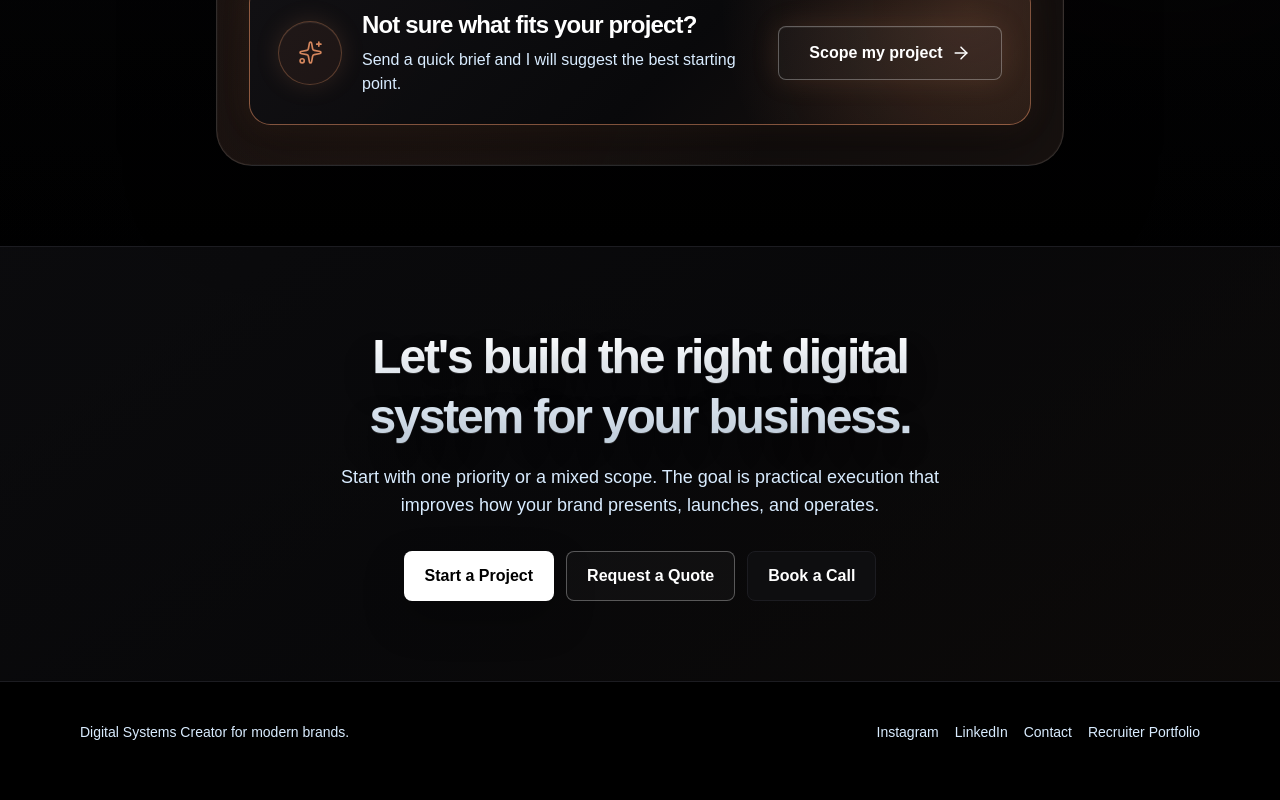
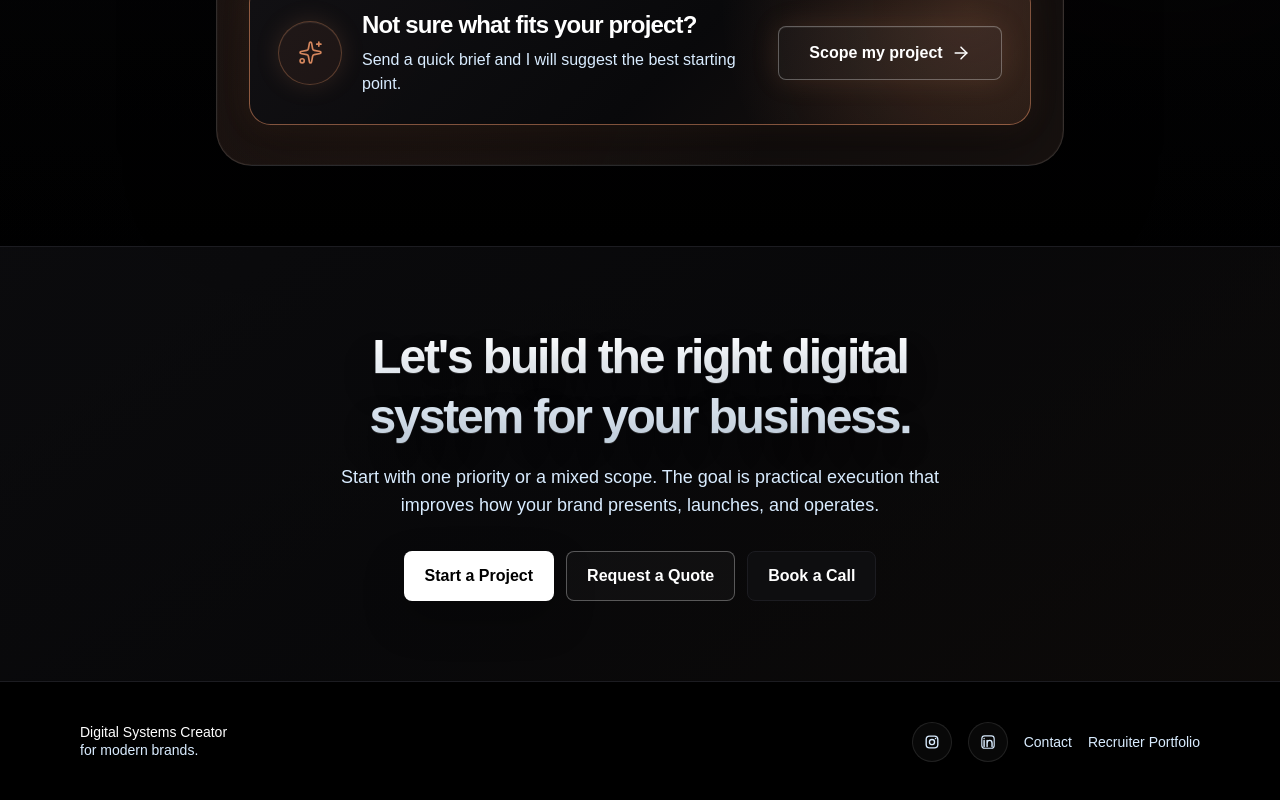
Before and after one commit to pharmazeus/videoStudio_portfolio, a React (Vite) app: page / in a window 1280 px wide. Shown: the part 8654-9454 px from the top of the page. Built offline with nearby package versions, Linux system fonts and the light colour scheme; a web font is replaced by a local one.

Commit message:
feat: add custom Instagram and LinkedIn icons to SiteFooter with improved link styling

```diff
--- a/src/components/SiteFooter.jsx
+++ b/src/components/SiteFooter.jsx
@@ -3,24 +3,88 @@ import { Link } from "react-router-dom";
 import { socialLinks } from "../constants";
 import { getSafeExternalLinkAttributes } from "../lib/safeExternalLink";
 
+function InstagramIcon(props) {
+  return (
+    <svg viewBox="0 0 24 24" fill="none" {...props}>
+      <rect
+        x="4.25"
+        y="4.25"
+        width="15.5"
+        height="15.5"
+        rx="4.5"
+        stroke="currentColor"
+        strokeWidth="1.8"
+      />
+      <circle cx="12" cy="12" r="3.4" stroke="currentColor" strokeWidth="1.8" />
+      <circle cx="16.8" cy="7.25" r="1.05" fill="currentColor" />
+    </svg>
+  );
+}
+
+function LinkedinIcon(props) {
+  return (
+    <svg viewBox="0 0 24 24" fill="none" {...props}>
+      <path
+        d="M6.8 10v8M6.8 7.2v.1M10.8 18v-8M10.8 13.8c0-2.2 1.25-3.95 3.45-3.95 2.05 0 3.15 1.35 3.15 3.65V18"
+        stroke="currentColor"
+        strokeLinecap="round"
+        strokeLinejoin="round"
+        strokeWidth="1.9"
+      />
+      <rect
+        x="3.75"
+        y="3.75"
+        width="16.5"
+        height="16.5"
+        rx="3.75"
+        stroke="currentColor"
+        strokeWidth="1.5"
+      />
+    </svg>
+  );
+}
+
+const socialIconMap = {
+  insta: InstagramIcon,
+  linkedin: LinkedinIcon,
+};
+
+const socialLinkClass =
+  "border-white/10 bg-white/[0.03] text-white-50 hover:border-copper-50/50 hover:bg-copper-50/10 hover:text-white";
+
 function SiteFooter() {
   return (
     <footer className="border-t border-black-50 py-10">
       <div className="mx-auto flex w-full max-w-[1280px] flex-col gap-6 px-5 text-sm text-white-50 md:flex-row md:items-center md:justify-between md:px-10 xl:px-20">
-        <p>Digital Systems Creator for modern brands.</p>
+        <Link
+          to="/"
+          className="group flex w-fit flex-col leading-tight transition-colors hover:text-white"
+          aria-label="Digital Systems Creator homepage"
+        >
+          <span className="font-medium text-white">
+            Digital Systems Creator
+          </span>
+          <span>for modern brands.</span>
+        </Link>
 
         <div className="flex flex-wrap items-center gap-4">
           {socialLinks.map((item) => {
             const safeLink = getSafeExternalLinkAttributes(item.href);
+            const SocialIcon = socialIconMap[item.icon];
 
             if (!safeLink) {
               return (
                 <span
                   key={item.label}
-                  className="cursor-not-allowed opacity-60"
+                  className={`flex size-10 cursor-not-allowed items-center justify-center rounded-full border opacity-60 ${socialLinkClass}`}
                   aria-disabled="true"
+                  aria-label={item.label}
                 >
-                  {item.label}
+                  {SocialIcon ? (
+                    <SocialIcon aria-hidden="true" className="size-[18px]" />
+                  ) : (
+                    item.label
+                  )}
                 </span>
               );
             }
@@ -31,9 +95,14 @@ function SiteFooter() {
                 href={safeLink.href}
                 target={safeLink.target}
                 rel={safeLink.rel}
-                className="transition-colors hover:text-white"
+                className={`flex size-10 items-center justify-center rounded-full border transition-all duration-300 hover:-translate-y-0.5 focus-visible:outline focus-visible:outline-2 focus-visible:outline-offset-2 focus-visible:outline-copper-50 ${socialLinkClass}`}
+                aria-label={item.label}
               >
-                {item.label}
+                {SocialIcon ? (
+                  <SocialIcon aria-hidden="true" className="size-[18px]" />
+                ) : (
+                  item.label
+                )}
               </a>
             );
           })}
```
